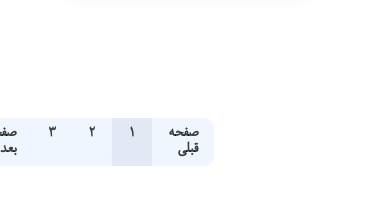
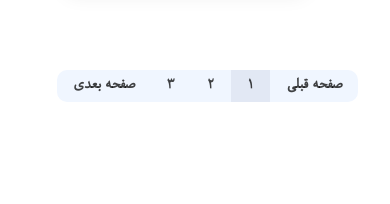
Before and after one commit to yasibena/react-store, a React (Create React App) app: page /products in a window 390 px wide. Shown: the part 4693-4897 px from the top of the page. After the commit the page ends 4843 px from the top, so only its background shows below. Built offline with nearby package versions, Linux system fonts and the light colour scheme.

Commit message:
Update pagination.css

```diff
--- a/src/components/pagination.css
+++ b/src/components/pagination.css
@@ -80,7 +80,16 @@
   background: #040404
   }
 
+  @media screen and (max-width: 767px){
 
+.pagination-container{
+    margin: auto;
+    margin-bottom: 3rem;
+
+  }
+
+
+  }
 
 
 
```
